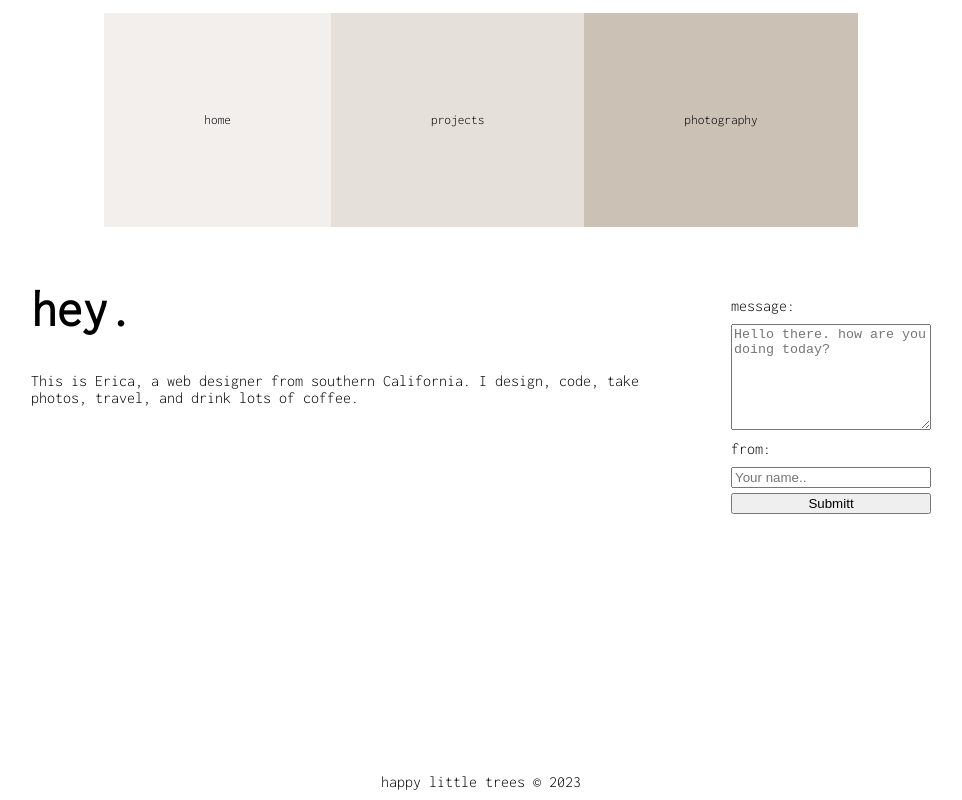
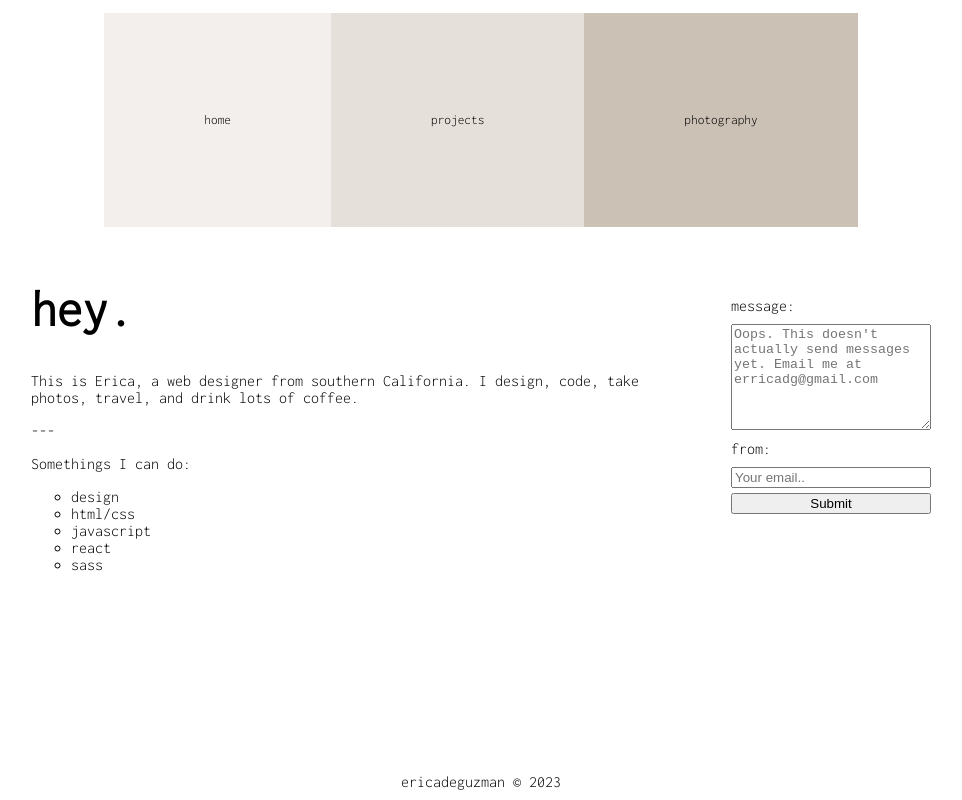
Before and after one commit to ericadeguzman/edg, a React (Vite) app: page / in a window 1280 px wide. Shown: the whole page, without its empty margins (159-1121 px from the left). Built offline with nearby package versions, Linux system fonts and the light colour scheme.

Commit message:
content changes - and footer

```diff
--- a/src/Footer.tsx
+++ b/src/Footer.tsx
@@ -1,9 +1,10 @@
 import React from "react";
+import "./css/app.css"
 
 function Footer() {
   return (
-    <div style={{position: 'absolute', textAlign: 'center', bottom: '10px',}}>
-      happy little trees &copy;  2023
+    <div className="footer">
+      ericadeguzman &copy;  2023
     </div>
   );
 }
--- a/src/css/App.css
+++ b/src/css/App.css
@@ -14,8 +14,23 @@
 .messageBox input:focus {
   background-color: rgba(129, 101, 71, 0.2); }
 
-/*HOME - desktop specific styles */
-@media screen and (min-width: 480px) {
+.horizontalList li {
+  list-style: circle;
+  margin-right: 50px; }
+
+.footer {
+  padding-bottom: 10px; }
+
+/*MOBILE specific styles */
+@media screen and (max-width: 752px) {
+  .footer {
+    margin-top: 100px; } }
+
+/*DESKTOP specific styles */
+@media screen and (min-width: 753px) {
+  .footer {
+    position: absolute;
+    bottom: 0; }
   .homeContainer {
     flex-direction: row;
     max-width: 900px; }
--- a/src/pages/Home.tsx
+++ b/src/pages/Home.tsx
@@ -1,6 +1,3 @@
-import React from "react";
-import MyNav from "../Nav";
-
 
 function HomePage() {
   return (
@@ -13,6 +10,15 @@ function HomePage() {
           This is Erica, a web designer from southern California. I
           design, code, take photos, travel, and drink lots of coffee.{" "}
         </p>
+        ---
+        <p>Somethings I can do:</p>
+        <ul className="horizontalList">
+          <li>design</li>
+          <li>html/css</li>
+          <li>javascript</li>
+          <li>react</li>
+          <li>sass</li>
+        </ul>
       </div>
       <form>
         <div
@@ -22,7 +28,7 @@ function HomePage() {
           <textarea
             id="message"
             name="message"
-            placeholder="Hello there. how are you doing today? "
+            placeholder="Oops. This doesn't actually send messages yet. Email me at erricadg@gmail.com"
             style={{ height: "100px", margin: "10px 0px" }}
           ></textarea>
           <label htmlFor="fname">from: </label>
@@ -30,11 +36,11 @@ function HomePage() {
             type="text"
             id="fname"
             name="firstname"
-            placeholder="Your name.."
+            placeholder="Your email.."
             style={{ marginTop: 10 }}
           />
           <button style={{
-            marginTop: 5,}}>Submitt</button>
+            marginTop: 5,}}>Submit</button>
         </div>
       </form>
     </div>
--- a/src/sass/App.scss
+++ b/src/sass/App.scss
@@ -14,15 +14,34 @@ $font-family: "Inconsolata", monospace;
   flex-direction: column;
   min-width: 200px;
 }
-
 .messageBox textarea:focus,
 .messageBox input:focus
 {
   background-color: $primary-color;
 }
 
-/*HOME - desktop specific styles */
-@media screen and (min-width: 480px) {
+.horizontalList {
+    li {
+      list-style:circle;
+      margin-right: 50px;
+    }
+}
+.footer {
+  padding-bottom: 10px;
+}
+/*MOBILE specific styles */
+@media screen and (max-width: 752px) {
+  .footer {
+    margin-top: 100px;
+  }
+}
+
+/*DESKTOP specific styles */
+@media screen and (min-width: 753px) {
+.footer {
+  position: absolute;
+  bottom: 0;
+}
   .homeContainer {
     flex-direction: row;
     max-width: 900px;
@@ -33,6 +52,7 @@ $font-family: "Inconsolata", monospace;
   .messageBox {
     margin-top: 50px;
   }
+
 }
 
 /* reset */
```
